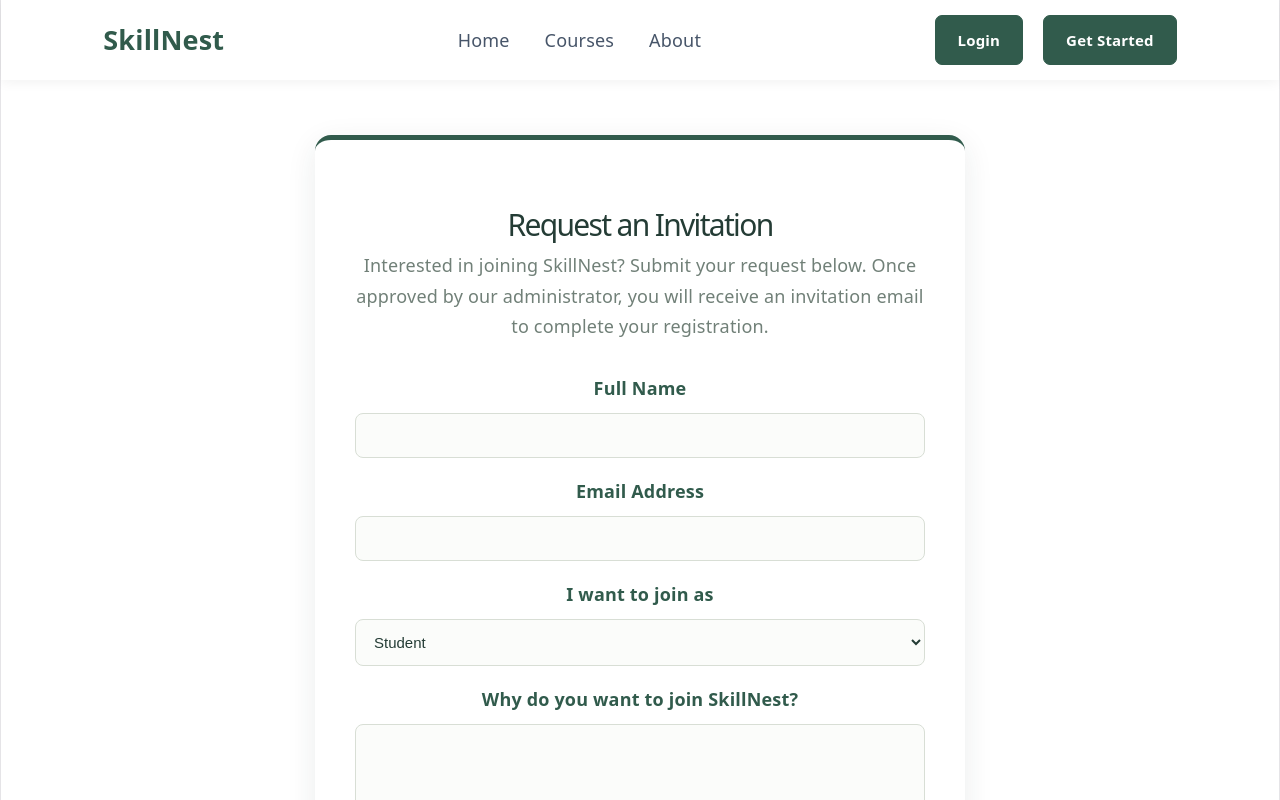
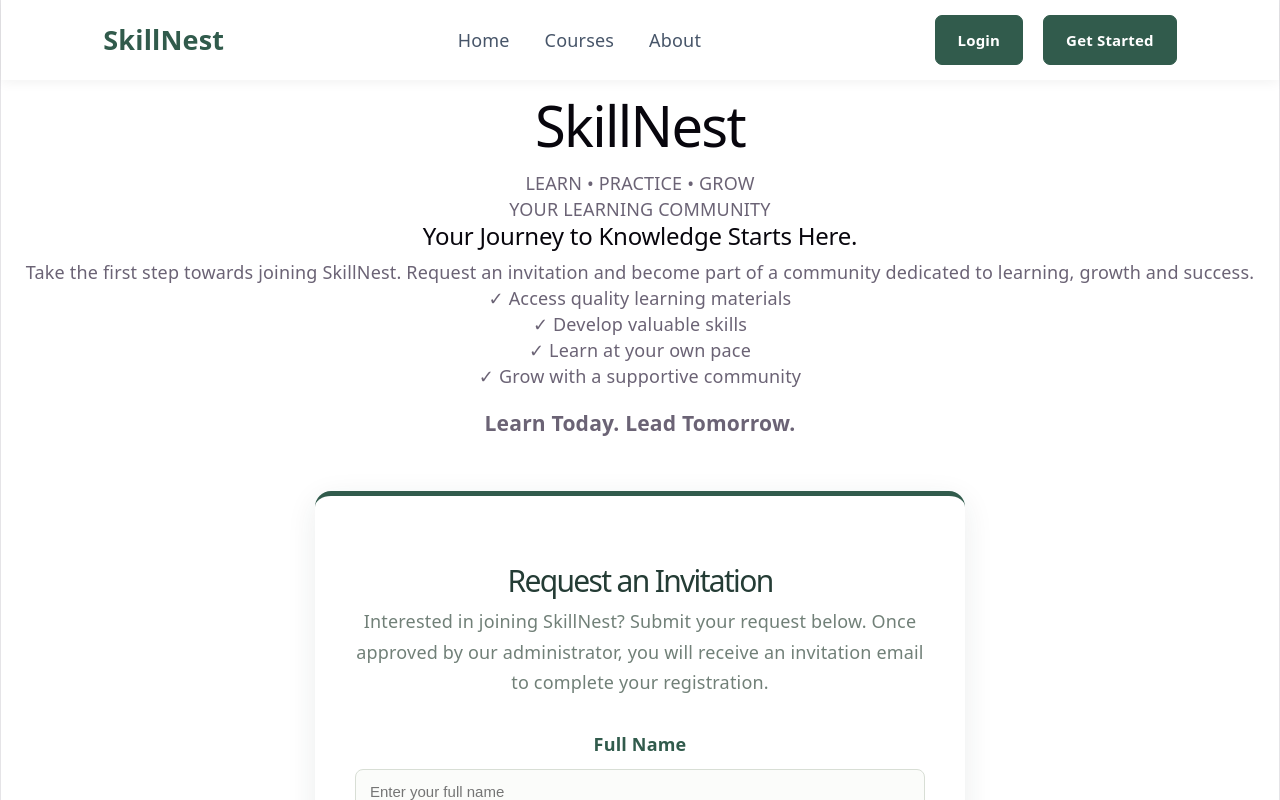
Before and after one commit to sirdrick037-svg/lms_config, a React (Vite) app in the folder lms-frontend/: page /join in a window 1280 px wide. Shown: the top 800 px of the page. Built offline with nearby package versions, Linux system fonts and the light colour scheme.

Commit message:
feat: enhance JoinRequest page with improved layout and informative content

```diff
--- a/lms-frontend/src/pages/JoinRequest.jsx
+++ b/lms-frontend/src/pages/JoinRequest.jsx
@@ -55,7 +55,6 @@ function JoinRequest() {
         requested_role: "STUDENT",
         message: "",
       });
-
     } catch (err) {
       setError(err.message || "Something went wrong. Please try again.");
     } finally {
@@ -64,6 +63,45 @@ function JoinRequest() {
   };
 
   return (
+    <div className="join-request-page">
+
+      {/* LEFT SKILLNEST INFORMATION PANEL */}
+      <div className="join-intro">
+        <h1 className="join-brand">
+          Skill<span>Nest</span>
+        </h1>
+
+        <p className="join-tagline">
+          LEARN • PRACTICE • GROW
+        </p>
+
+        <div className="join-intro-content">
+          <span className="join-eyebrow">
+            YOUR LEARNING COMMUNITY
+          </span>
+
+          <h2>
+            Your Journey to Knowledge Starts Here.
+          </h2>
+
+          <p>
+            Take the first step towards joining SkillNest.
+            Request an invitation and become part of a
+            community dedicated to learning, growth and success.
+          </p>
+
+          <div className="join-benefits">
+            <p>✓ Access quality learning materials</p>
+            <p>✓ Develop valuable skills</p>
+            <p>✓ Learn at your own pace</p>
+            <p>✓ Grow with a supportive community</p>
+          </div>
+
+          <h3>Learn Today. Lead Tomorrow.</h3>
+        </div>
+      </div>
+
+      {/* RIGHT INVITATION FORM */}
       <div className="join-request-container">
         <h1>Request an Invitation</h1>
 
@@ -100,6 +138,7 @@ function JoinRequest() {
           <input
             type="text"
             name="name"
+            placeholder="Enter your full name"
             value={formData.name}
             onChange={handleChange}
             required
@@ -109,6 +148,7 @@ function JoinRequest() {
           <input
             type="email"
             name="email"
+            placeholder="Enter your email address"
             value={formData.email}
             onChange={handleChange}
             required
@@ -130,6 +170,7 @@ function JoinRequest() {
             value={formData.message}
             onChange={handleChange}
             rows="5"
+            placeholder="Tell us a little about yourself and why you want to join..."
             required
           />
 
@@ -137,6 +178,11 @@ function JoinRequest() {
             {loading ? "Submitting..." : "Request Invitation"}
           </button>
         </form>
+
+        <p className="join-note">
+          Your request will be reviewed by a SkillNest administrator.
+        </p>
+      </div>
     </div>
   );
 }
```
Lines whose indentation alone changed are shown as unchanged.
